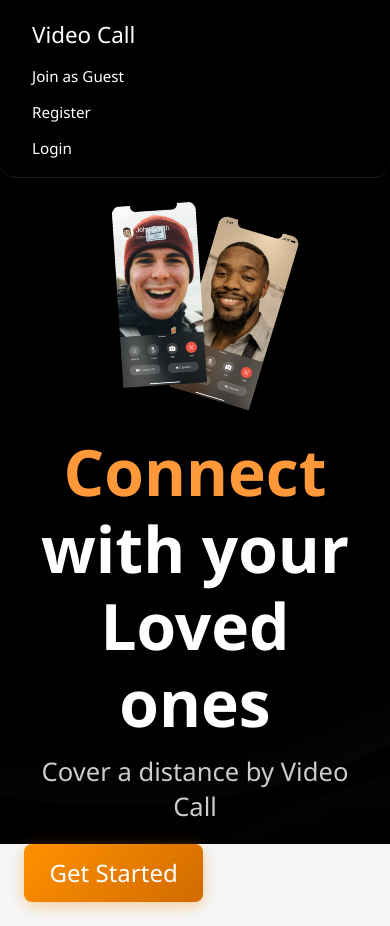
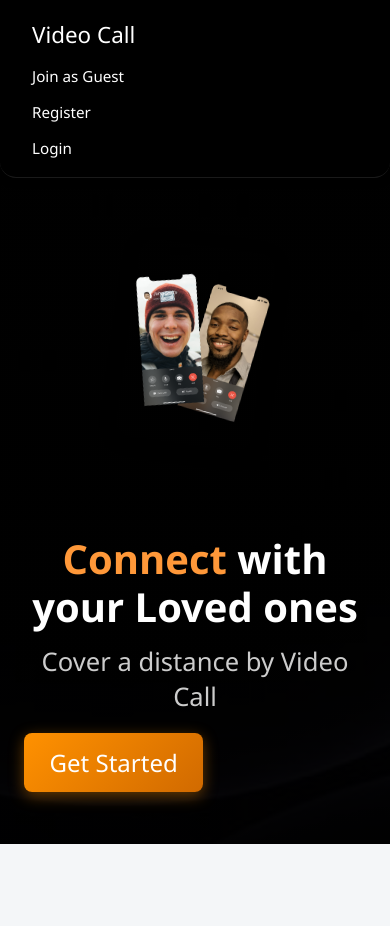
Before and after one commit to Manisth7991/Video-Call, a React (Create React App) app in the folder frontend/: page / in a window 390 px wide. After the commit the page ends 844 px from the top, so only its background shows below. Built offline with nearby package versions, Linux system fonts and the light colour scheme.

Commit message:
Enhance MongoDB connection handling, improve error messages, and add responsive design adjustments in CSS. Introduce routing parameters for authentication mode in landing page.

```diff
--- a/frontend/src/App.css
+++ b/frontend/src/App.css
@@ -8,6 +8,7 @@
   color: white;
   display: flex;
   flex-direction: column;
+  overflow-x: hidden;
 }
 
 /* === Navigation Bar === */
@@ -37,23 +38,28 @@
   display: flex;
   justify-content: space-between;
   align-items: center;
-  padding: 2rem 3rem;
+  padding: 2rem 5%;
   flex: 1;
-  gap: 2rem;
+  gap: 3rem;
+  max-width: 1600px;
+  margin: 0 auto;
+  width: 100%;
+  overflow: hidden;
 }
 
-.landingMainContainer > div:nth-child(1) {
+.landingMainContainer>div:nth-child(1) {
   flex: 1;
   font-size: 2rem;
-  max-width: 600px;
+  max-width: 700px;
+  min-width: 300px;
 }
 
-.landingMainContainer > div:nth-child(1) p {
+.landingMainContainer>div:nth-child(1) p {
   font-size: 2rem;
   margin-top: 0.8rem;
 }
 
-.landingMainContainer > div:nth-child(1) div[role="button"] {
+.landingMainContainer>div:nth-child(1) div[role="button"] {
   font-size: 1.1rem;
   padding: 0.8rem 1.6rem;
   background-color: #D97500;
@@ -64,46 +70,66 @@
   transition: background-color 0.3s ease;
 }
 
-.landingMainContainer > div:nth-child(1) div[role="button"]:hover {
+.landingMainContainer>div:nth-child(1) div[role="button"]:hover {
   background-color: #b86000;
 }
 
-.landingMainContainer > div:nth-child(1) div[role="button"] a {
+.landingMainContainer>div:nth-child(1) div[role="button"] a {
   text-decoration: none;
   color: white;
   font-size: 1.5rem;
 }
 
 /* === Right Side: Image Layout === */
-.landingMainContainer > div:nth-child(2) {
+.landingMainContainer>div:nth-child(2) {
   flex: 1;
   display: flex;
   justify-content: center;
   align-items: center;
-  gap: 2rem;
-  flex-wrap: wrap;
+  gap: 1.5rem;
+  flex-wrap: nowrap;
+  max-width: 50%;
+  min-width: 0;
+  flex-shrink: 1;
 }
 
-.landingMainContainer > div:nth-child(2) img {
+.landingMainContainer>div:nth-child(2) img {
   height: auto;
-  width: 460px;
+  width: 100%;
+  max-width: 350px;
+  min-width: 0;
   border-radius: 1rem;
   object-fit: contain;
   box-shadow: 0 4px 15px rgba(0, 0, 0, 0.4);
   transition: transform 0.3s ease;
-  max-width: 100%;
+  flex-shrink: 1;
 }
 
 
-.landingMainContainer > div:nth-child(2) img:first-child {
+.landingMainContainer>div:nth-child(2) img:first-child {
   transform: rotate(-8deg);
 }
 
-.landingMainContainer > div:nth-child(2) img:last-child {
+.landingMainContainer>div:nth-child(2) img:last-child {
   transform: rotate(8deg);
 }
 
 /* === Responsive Design === */
+
+/* Large Desktop */
+@media (min-width: 1400px) {
+  .landingMainContainer {
+    gap: 5rem;
+  }
+
+  .landingMainContainer>div:nth-child(1) h1 {
+    font-size: 4.5rem;
+  }
+
+  .landingMainContainer>div:nth-child(2) img {
+    max-width: 500px;
+  }
+}
 
 /* Tablet and below */
 @media (max-width: 768px) {
@@ -114,11 +140,11 @@
     padding: 1.5rem;
   }
 
-  .landingMainContainer > div:nth-child(2) {
+  .landingMainContainer>div:nth-child(2) {
     gap: 1rem;
   }
 
-  .landingMainContainer > div:nth-child(2) img {
+  .landingMainContainer>div:nth-child(2) img {
     height: 250px;
     max-width: 45%;
   }
@@ -134,15 +160,15 @@
     gap: 1rem;
   }
 
-  .landingMainContainer > div:nth-child(1) {
+  .landingMainContainer>div:nth-child(1) {
     font-size: 1.6rem;
   }
 
-  .landingMainContainer > div:nth-child(1) p {
+  .landingMainContainer>div:nth-child(1) p {
     font-size: 1rem;
   }
 
-  .landingMainContainer > div:nth-child(1) div[role="button"] {
+  .landingMainContainer>div:nth-child(1) div[role="button"] {
     font-size: 1rem;
     padding: 0.7rem 1.2rem;
   }
@@ -160,24 +186,25 @@
     align-items: flex-start;
   }
 
-  .landingMainContainer > div:nth-child(1) {
+  .landingMainContainer>div:nth-child(1) {
     font-size: 1.4rem;
   }
 
-  .landingMainContainer > div:nth-child(1) p {
+  .landingMainContainer>div:nth-child(1) p {
     font-size: 0.95rem;
   }
 
-  .landingMainContainer > div:nth-child(1) div[role="button"] {
+  .landingMainContainer>div:nth-child(1) div[role="button"] {
     font-size: 0.95rem;
     padding: 0.6rem 1rem;
   }
 
-  .landingMainContainer > div:nth-child(2) img {
+  .landingMainContainer>div:nth-child(2) img {
     height: 200px;
     max-width: 80%;
   }
 }
+
 /* === Font Smoothing + Modern Look === */
 body {
   font-family: 'Segoe UI', Tahoma, Geneva, Verdana, sans-serif;
@@ -190,29 +217,29 @@ body {
   backdrop-filter: blur(8px);
   border-bottom: 1px solid rgba(255, 255, 255, 0.1);
   border-radius: 0 0 1rem 1rem;
-  box-shadow: 0 2px 8px rgba(0,0,0,0.3);
+  box-shadow: 0 2px 8px rgba(0, 0, 0, 0.3);
 }
 
 /* === Hero Title Refinement === */
-.landingMainContainer > div:nth-child(1) h1 {
-  font-size: 4rem;
+.landingMainContainer>div:nth-child(1) h1 {
+  font-size: clamp(2.5rem, 5vw, 4rem);
   line-height: 1.2;
   color: #ffffff;
 }
 
-.landingMainContainer > div:nth-child(1) h1 span {
+.landingMainContainer>div:nth-child(1) h1 span {
   color: #ff9900;
 }
 
 /* === Subtitle Smoother === */
-.landingMainContainer > div:nth-child(1) p {
+.landingMainContainer>div:nth-child(1) p {
   font-size: 1.6rem;
   color: #f0f0f0;
   opacity: 0.85;
 }
 
 /* === CTA Button Glow === */
-.landingMainContainer > div:nth-child(1) div[role="button"] {
+.landingMainContainer>div:nth-child(1) div[role="button"] {
   font-size: 1.05rem;
   padding: 0.8rem 1.6rem;
   background: linear-gradient(135deg, #ff9100, #d16a00);
@@ -221,7 +248,7 @@ body {
   transition: all 0.3s ease;
 }
 
-.landingMainContainer > div:nth-child(1) div[role="button"]:hover {
+.landingMainContainer>div:nth-child(1) div[role="button"]:hover {
   background: linear-gradient(135deg, #ff7f00, #b85c00);
   transform: translateY(-2px);
   box-shadow: 0 6px 18px rgba(255, 140, 0, 0.5);
@@ -233,11 +260,11 @@ body {
   position: absolute;
   width: 100%;
   height: 100%;
-  background: linear-gradient(180deg, rgba(0,0,0,0.6), rgba(0,0,0,0.9));
+  background: linear-gradient(180deg, rgba(0, 0, 0, 0.6), rgba(0, 0, 0, 0.9));
   z-index: 0;
 }
 
-.landingPageContainer > * {
+.landingPageContainer>* {
   position: relative;
   z-index: 1;
 }
--- a/frontend/src/pages/authentication.jsx
+++ b/frontend/src/pages/authentication.jsx
@@ -12,6 +12,7 @@ import { createTheme, ThemeProvider } from '@mui/material/styles';
 import { AuthContext } from '../contexts/AuthContext';
 import { Snackbar } from '@mui/material';
 import CircularProgress from '@mui/material/CircularProgress';
+import { useSearchParams } from 'react-router-dom';
 
 // 🔧 Typography theme customization
 const defaultTheme = createTheme({
@@ -33,13 +34,16 @@ const defaultTheme = createTheme({
 });
 
 export default function Authentication() {
+  const [searchParams] = useSearchParams();
+  const mode = searchParams.get('mode');
+
   const [username, setUsername] = React.useState('');
   const [password, setPassword] = React.useState('');
   const [name, setName] = React.useState('');
   const [error, setError] = React.useState('');
   const [message, setMessage] = React.useState('');
   const [loading, setLoading] = React.useState(false);
-  const [formState, setFormState] = React.useState(0);
+  const [formState, setFormState] = React.useState(mode === 'signup' ? 1 : 0);
   const [open, setOpen] = React.useState(false);
 
   const { handleRegister, handleLogin } = React.useContext(AuthContext);
@@ -55,9 +59,10 @@ export default function Authentication() {
         setPassword('');
         setName('');
         setError('');
-        setMessage(result);
+        setMessage(result || 'Registration successful! You can now sign in.');
         setOpen(true);
-        setFormState(0);
+        // Switch to login after 2 seconds to show success message
+        setTimeout(() => setFormState(0), 2000);
       }
     } catch (err) {
       const message = err.response?.data?.message || 'An unexpected error occurred.';
@@ -80,10 +85,11 @@ export default function Authentication() {
         {/* Left Image Panel */}
         <Grid
           item
-          xs={12}
+          xs={false}
           sm={4}
-          md={6}
+          md={7}
           sx={{
+            display: { xs: 'none', sm: 'block' },
             position: 'relative',
             backgroundImage: 'url(/background.png)',
             backgroundRepeat: 'no-repeat',
@@ -128,11 +134,13 @@ export default function Authentication() {
         <Grid item xs={12} sm={8} md={5} component={Paper} elevation={6} square>
           <Box
             sx={{
-              my: 8,
-              mx: 4,
+              my: { xs: 4, sm: 8 },
+              mx: { xs: 3, sm: 4, md: 6 },
               display: 'flex',
               flexDirection: 'column',
               alignItems: 'center',
+              minHeight: { xs: 'auto', sm: '80vh' },
+              justifyContent: 'center',
             }}
           >
             <Avatar sx={{ m: 1, bgcolor: 'secondary.main' }}>
--- a/frontend/src/pages/landing.jsx
+++ b/frontend/src/pages/landing.jsx
@@ -11,8 +11,8 @@ export default function Landing() {
         <div className='navHeader'><h2>Video Call</h2></div>
         <div className='navlist'>
           <p onClick={() => router("/wejguow")}>Join as Guest</p>
-          <p onClick={() => router("/auth")}>Register</p>
-          <div onClick={() => router("/auth")} role='button'>
+          <p onClick={() => router("/auth?mode=signup")}>Register</p>
+          <div onClick={() => router("/auth?mode=login")} role='button'>
             <p>Login</p>
           </div>
         </div>
@@ -20,7 +20,7 @@ export default function Landing() {
 
       <div className="landingMainContainer">
         <div>
-          <h1><span style={{color:"#FF9839"}}>Connect</span> with your Loved ones</h1>
+          <h1><span style={{ color: "#FF9839" }}>Connect</span> with your Loved ones</h1>
           <p>Cover a distance by Video Call</p>
           <div role='button'>
             <Link to={"/auth"}> Get Started</Link>
```
Also changed, not shown: 2 other files (tests, documents, lock files or other folders).
